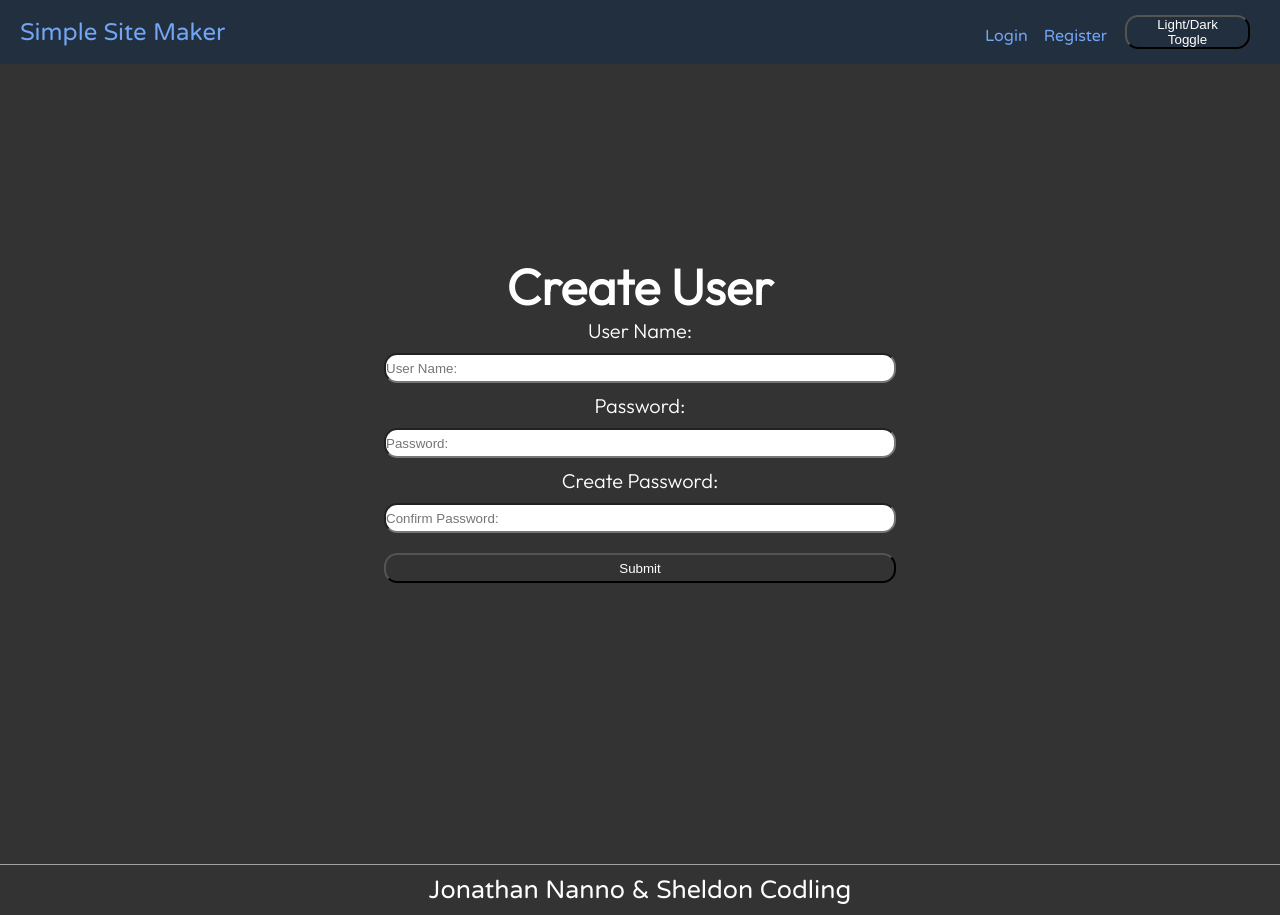
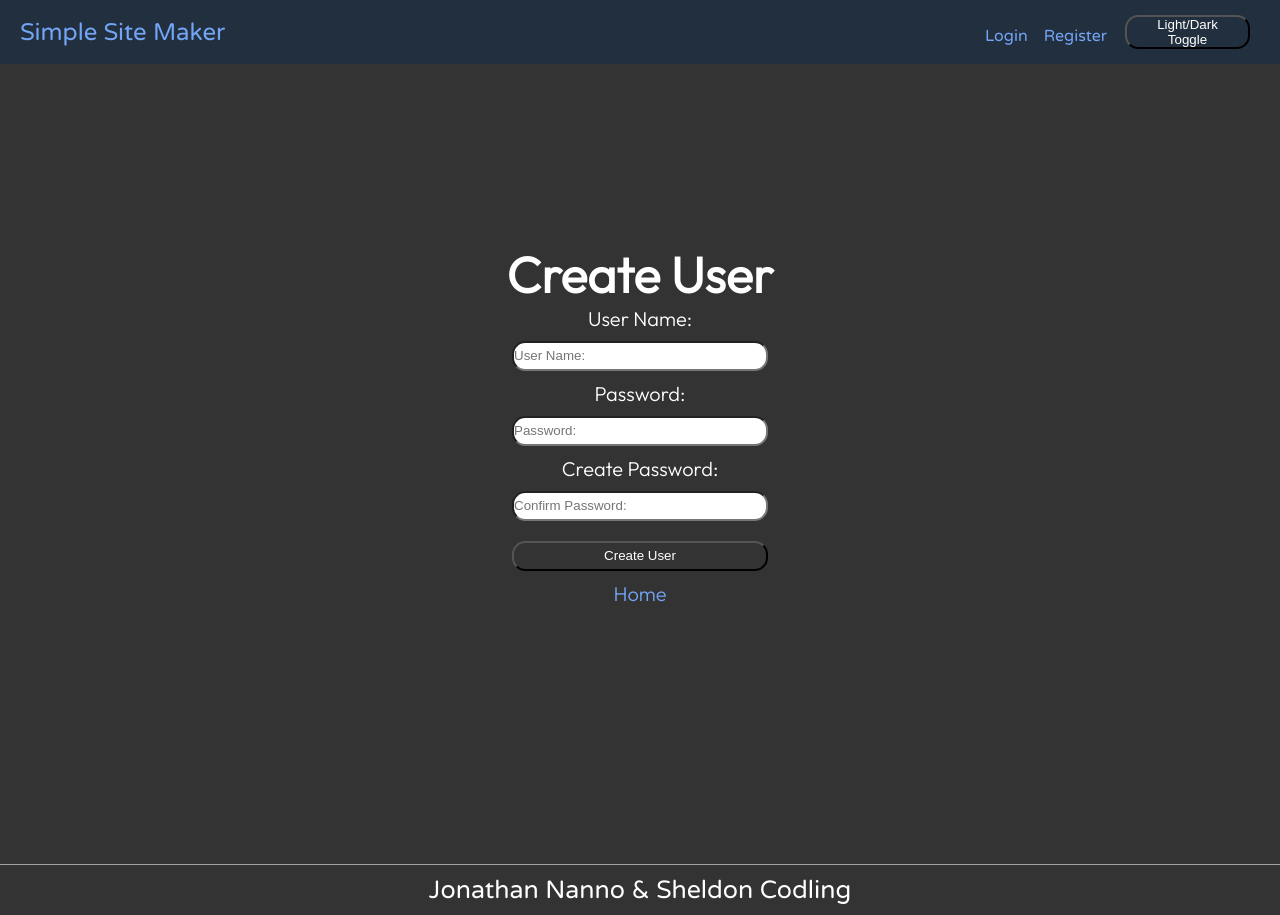
Before and after one commit to Johnny-creator/Simple-Pages, a React app: page /register in a window 1280 px wide. Built offline with nearby package versions, Linux system fonts and the light colour scheme; the HTML template or start-up script is replaced by a standard one.

Commit message:
Removed Form component import, implemented its own content

```diff
--- a/src/components/Register/Register.js
+++ b/src/components/Register/Register.js
@@ -1,13 +1,65 @@
-import React from "react";
-import Form from '../Form/Form';
+import React, { useState } from "react";
+import { Link } from "react-router-dom";
+import Input from "../Form/Input";
+import Button from "../UI/Button";
 
-import './register.css';
+import "./register.css";
 
 const Register = () => {
+  const [userName, setUserName] = useState("");
+  const [password, setPassword] = useState("");
+  const [confirmPassword, setConfirmPassword] = useState("");
+
+  const submitHandler = (e) => {
+    e.preventDefault();
+  };
+
+  const nameChangeHandler = (e) => {
+    setUserName(e.target.value);
+  };
+
+  const passwordChangeHandler = (e) => {
+    setPassword(e.target.value);
+  };
+
+  const confirmPasswordChangeHandler = (e) => {
+    setConfirmPassword(e.target.value);
+  };
   return (
     <main>
       <h1 className="registerHeader"> Create User</h1>
-      <Form />
+      <form>
+        <label> User Name: </label>
+        <Input
+          type="text"
+          name="userName"
+          value={userName}
+          holder="User Name: "
+          onChange={nameChangeHandler}
+        ></Input>
+
+        <label> Password: </label>
+        <Input
+          type="text"
+          name="password"
+          value={password}
+          holder="Password: "
+          onChange={passwordChangeHandler}
+        ></Input>
+
+        <label> Create Password: </label>
+        <Input
+          type="text"
+          name="confirmPassword"
+          value={confirmPassword}
+          holder="Confirm Password: "
+          onChange={confirmPasswordChangeHandler}
+        ></Input>
+        <Button onClick={submitHandler} type="submit">
+          Create User
+        </Button>
+        <Link to="/"> Home</Link>
+      </form>
     </main>
   );
 };
--- a/src/components/Register/register.css
+++ b/src/components/Register/register.css
@@ -15,13 +15,29 @@ form button {
   height: 30px;
 }
 
+form {
+  display: flex;
+  flex-direction: column;
+  align-items: center;
+}
+
+form a {
+  color: #73a5f5;
+  transition: 0.3s;
+}
+
+form a:hover {
+  color: white;
+}
+
 .registerHeader {
   font-size: 50px;
 }
 
 @media only screen and (min-width: 615px) {
-    form input, form button {
-        width: 40%;
-        margin: 10px;
-    }
+  form input,
+  form button {
+    width: 20%;
+    margin: 10px;
+  }
 }
```
